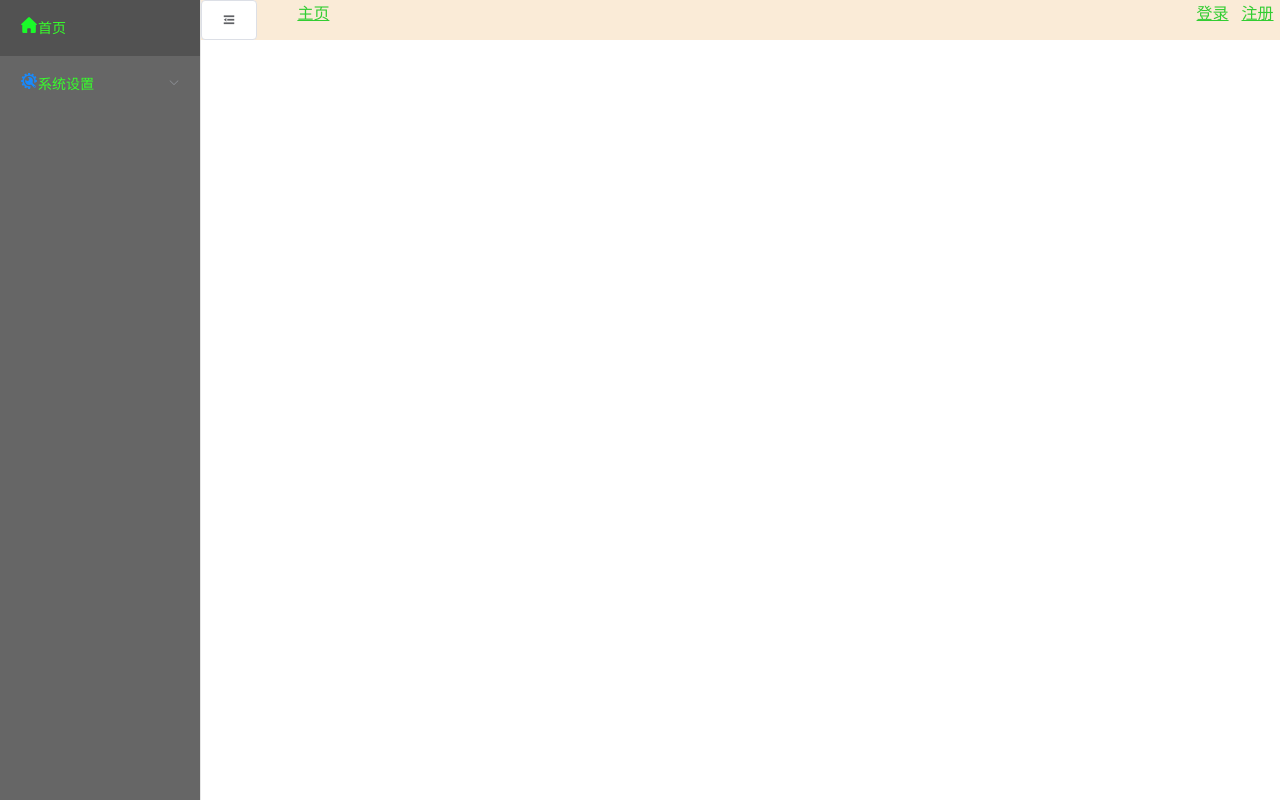
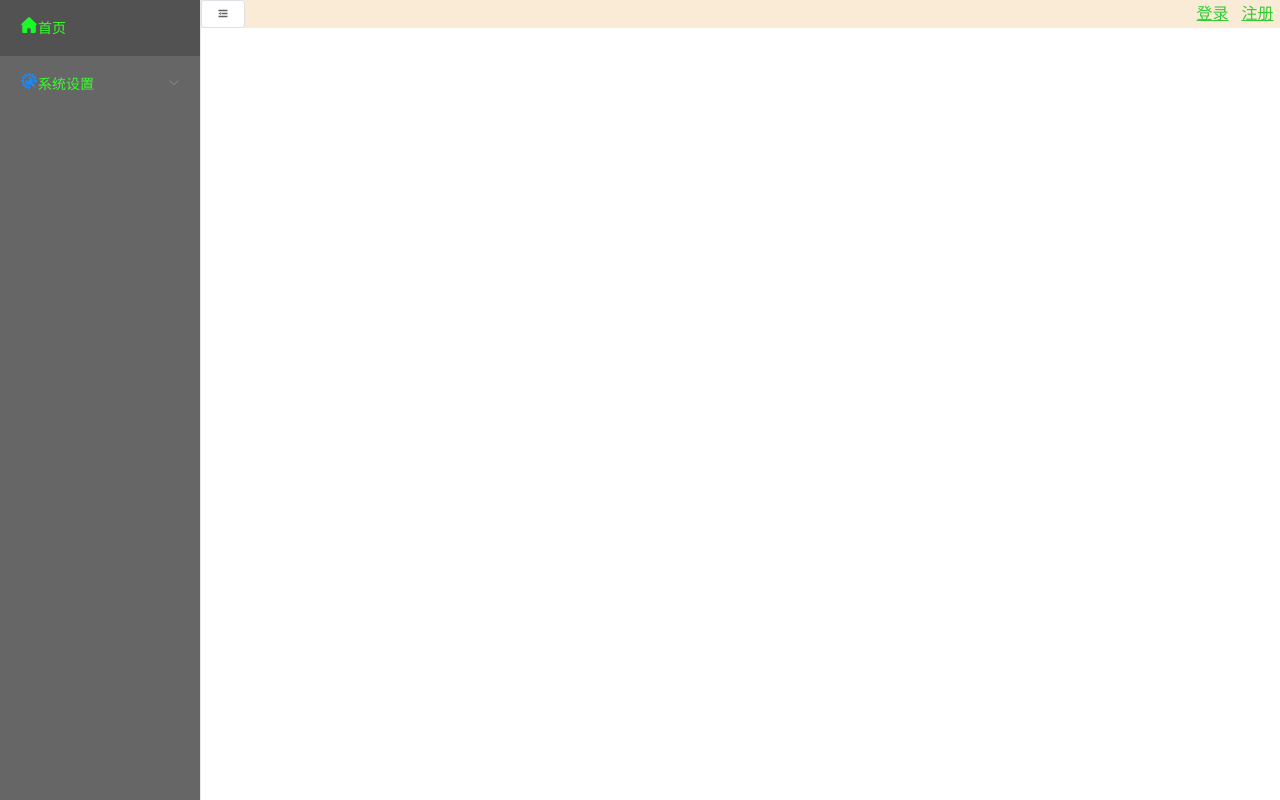
Before and after one commit to GavinHaydy/web, a Vue app: page /hw in a window 1280 px wide. Built offline with nearby package versions, Linux system fonts and the light colour scheme.

Commit message:
fix：优化页面布局

```diff
--- a/src/pages/navigation/top.vue
+++ b/src/pages/navigation/top.vue
@@ -17,16 +17,11 @@
         :span=1
       >
         <el-button
+          size="mini"
           class="left"
           :icon="$store.state.types.type ===1 ? 'el-icon-s-fold' : 'el-icon-s-unfold' "
           @click="$store.commit('handleClick')"
         ></el-button>
-      </el-col>
-      <el-col
-        :span=1
-        :offset=1
-      >
-        <a href="/">主页</a>
       </el-col>
       <el-col
         :span=1
```
